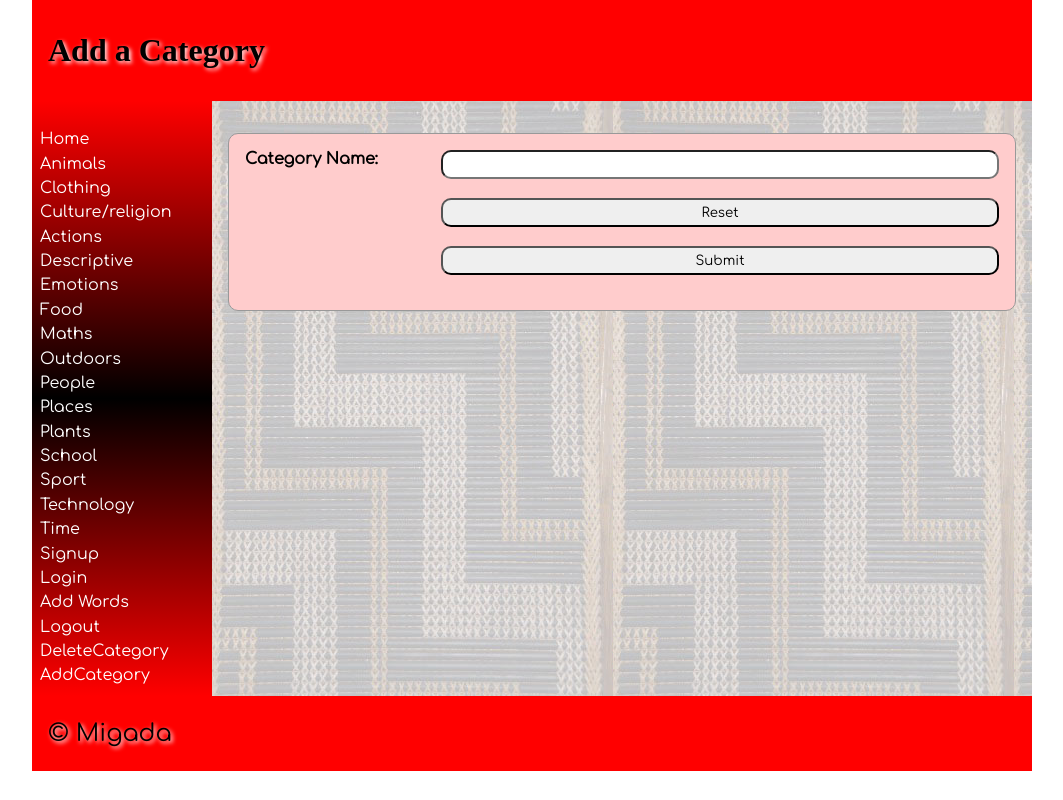
After one commit to propulsion180/Maori-Dictionary, a Flask app: page /add_category in a window 1280 px wide. The commit adds this page. Shown: the whole page, without its empty margins (108-1171 px from the left). Run offline with Flask 2, Linux system fonts and the light colour scheme; data comes from the database, SQL or seed files in the repository; both versions use the stored data as it was after the commit; some web fonts are replaced.

Commit message:
finished the add_category page

```diff
--- a/app.py
+++ b/app.py
@@ -196,21 +196,11 @@ def render_login():
     return return_page('login.html', logged_in=is_logged_in())
 
 
-def is_logged_in():
-    if session.get("email") is None:
-        print("not logged in")
-        return False
-    else:
-        print("logged in")
-        return True
-
-
 @app.route('/delete_category', methods=['GET', 'POST'])
 def render_deletecategory():
     if request.method == "POST":
         if is_logged_in():
             category = request.form.get('category').strip().lower()
-
             print(category)
 
             con = create_connection("maori_dictionary.db")
@@ -219,7 +209,7 @@ def render_deletecategory():
             cur.execute(query, (category,))
             categoryid = (cur.fetchall()[0])[0]
             print(categoryid)
-            con.close
+
 
             con = create_connection('maori_dictionary.db')
             query = "DELETE FROM dictionary_values WHERE category = ?"
@@ -227,7 +217,6 @@ def render_deletecategory():
             cur.execute(query, (categoryid,))
             con.commit()
             con.close()
-
             con = create_connection('maori_dictionary.db')
             query = "DELETE FROM category WHERE category = ?"
             cur = con.cursor()
@@ -242,6 +231,28 @@ def render_deletecategory():
     return return_page('delete_category.html', logged_in=is_logged_in())
 
 
+@app.route('/add_category', methods=['GET', 'POST'])
+def render_addcategory():
+    if request.method == "POST":
+        if is_logged_in():
+            category_name = request.form.get("category_name").strip().lower()
+            print(category_name)
+            print(category_name)
+
+            con = create_connection('maori_dictionary.db')
+            query = "INSERT INTO category (category) VALUES(?)"
+            cur = con.cursor()
+            try:
+                cur.execute(query, (category_name,))  # this line actually executes the query
+            except sqlite3.IntegrityError:
+                return redirect('/add_category?error=you+screwed+something+up')
+            con.commit()
+            con.close()
+        else:
+            return redirect('/')
+    return return_page('add_category.html', logged_in=is_logged_in())
+
+
 @app.route('/logout')
 def logout():
     print(list(session.keys()))
@@ -250,5 +261,14 @@ def logout():
     return redirect('/?message=See+you+next+time!')
 
 
+def is_logged_in():
+    if session.get("email") is None:
+        print("not logged in")
+        return False
+    else:
+        print("logged in")
+        return True
+
+
 if __name__ == '__main__':
     app.run()
--- /dev/null
+++ b/templates/add_category.html
@@ -0,0 +1,28 @@
+{% extends 'base.html' %}
+
+{% block title %}Add Category{% endblock %}
+
+{% block heading %}Add a Category{% endblock %}
+
+{% block main %}
+
+<form class="dataForm" method="post">
+              <div class="form-group">
+            <div class="form-label"><label for="category_name">Category Name:</label></div>
+            <div class="form-element"><input type="text" name="category_name" id="category_name" required></div>
+        </div>
+
+
+
+        <div class="form-group">
+            <div></div>
+            <div class="form-element"><input type="reset"></div>
+        </div>
+
+        <div class="form-group">
+            <div></div>
+            <div class="form-element"><input type="submit"></div>
+        </div>
+    </form>
+
+{% endblock %}
--- a/templates/base.html
+++ b/templates/base.html
@@ -31,6 +31,7 @@
                 <li><a href="\addword">Add Words</a></li>
                 <li><a href="\logout">Logout</a></li>
                 <li><a href="\delete_category">DeleteCategory</a></li>
+                <li><a href="\add_category">AddCategory</a></li>
 			</ul>
 		</nav>
 
```
Also changed, not shown: maori_dictionary.db.
